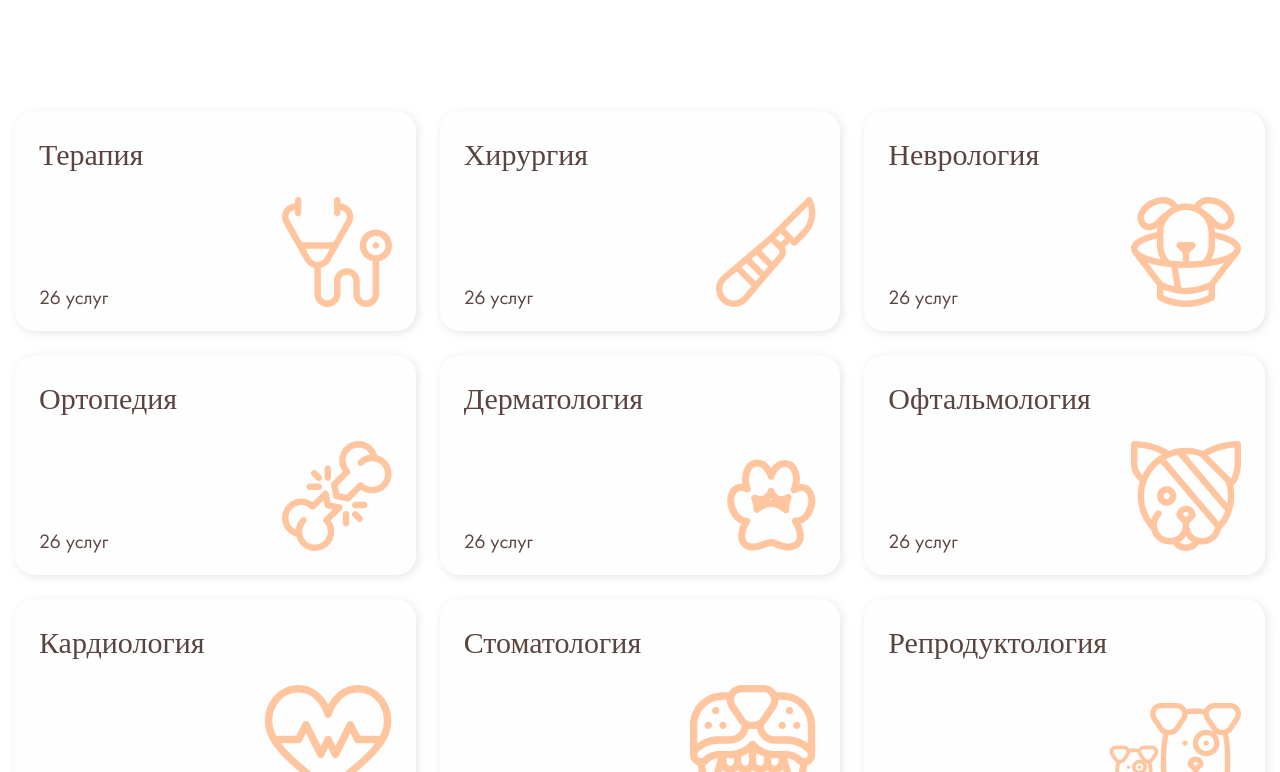
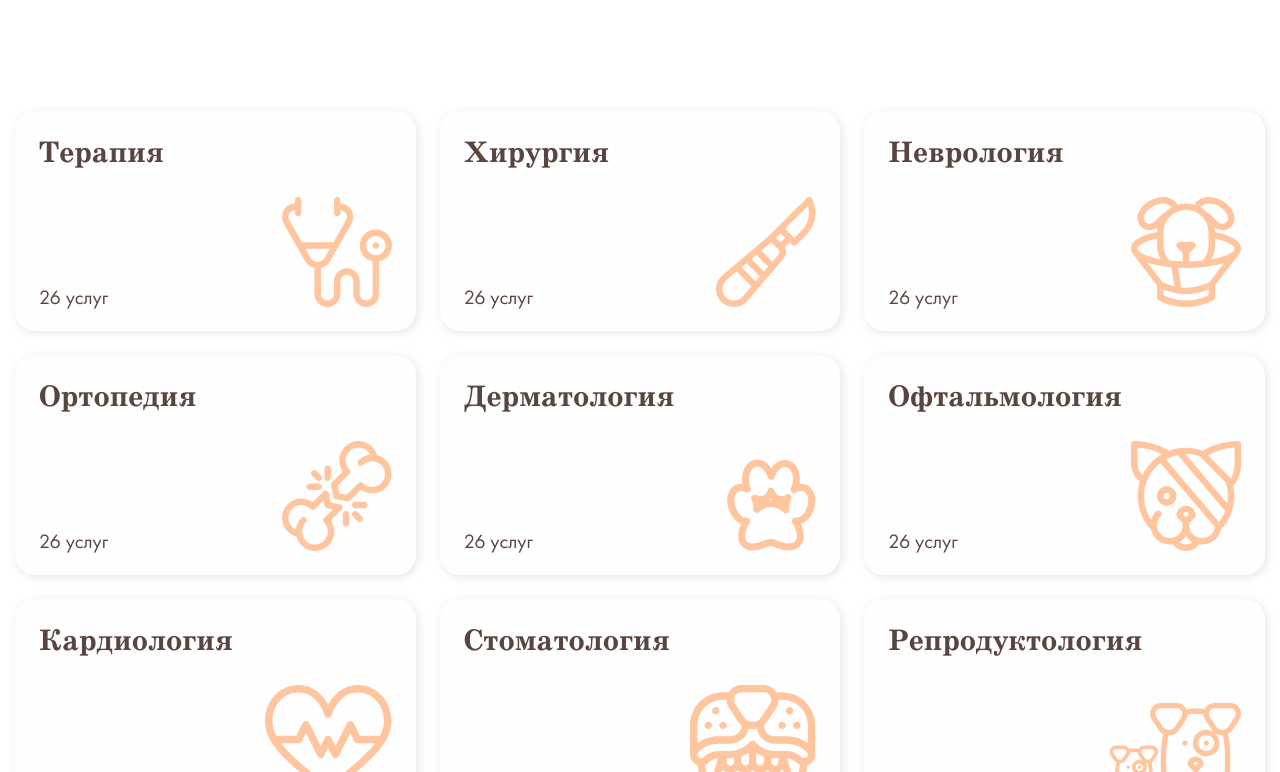
Before and after one commit to Alexandr-77/-nimal--linic, a plain HTML site: page index.html in a window 1280 px wide. Shown: the part 581-1353 px from the top of the page. Drawn offline with nearby package versions, Linux system fonts and the light colour scheme; files whose address does not match are found by name.

Commit message:
Add files via upload

```diff
--- a/css/style.css
+++ b/css/style.css
@@ -47,7 +47,7 @@
 	font-style: normal;
 }
 @font-face {
-	font-family: "SchoolBook Bold Cyrillic";
+	font-family: "SchoolBook";
 	src: url("../font/schoolbook-bold-cyrillic/schoolbook-bold-cyrillic.eot"); /* IE9 Compat Modes */
 	src: url("../font/schoolbook-bold-cyrillic/schoolbook-bold-cyrillic.eot?#iefix") format("embedded-opentype"), /* IE6-IE8 */
 		url("../font/schoolbook-bold-cyrillic/schoolbook-bold-cyrillic.otf") format("opentype"), /* Open Type Font */
@@ -55,7 +55,7 @@
 		url("../font/schoolbook-bold-cyrillic/schoolbook-bold-cyrillic.ttf") format("truetype"), /* Safari, Android, iOS */
 		url("../font/schoolbook-bold-cyrillic/schoolbook-bold-cyrillic.woff") format("woff"), /* Modern Browsers */
 		url("../font/schoolbook-bold-cyrillic/schoolbook-bold-cyrillic.woff2") format("woff2"); /* Modern Browsers */
-	font-weight: normal;
+	font-weight: bold;
 	font-style: normal;
 }
 
```
